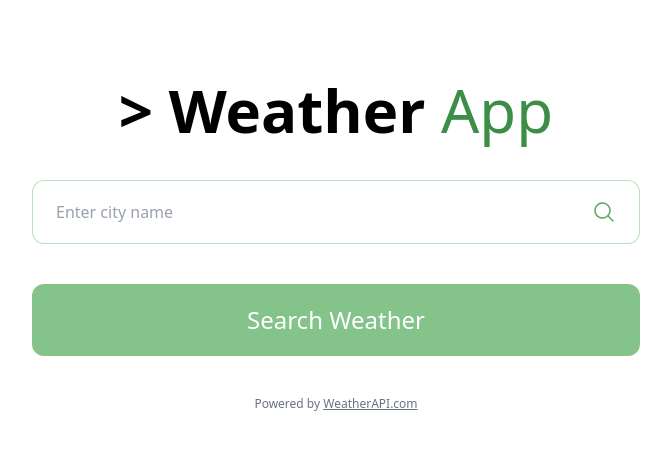
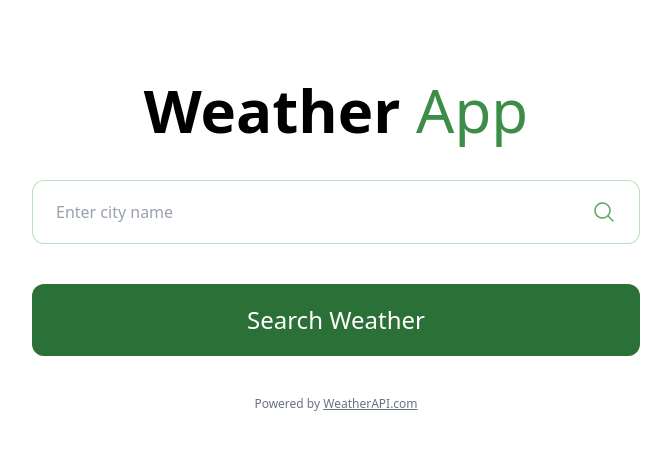
Before and after one commit to alexoesmith/weather-app, a Nuxt app: page / in a window 1280 px wide. Shown: the top 450 px of the page, without its empty margins (304-975 px from the left). Built offline with nearby package versions, Linux system fonts and the light colour scheme.

Commit message:
Google lighthouse suggestions from live domain

```diff
--- a/components/AppButton.vue
+++ b/components/AppButton.vue
@@ -1,6 +1,6 @@
 <template>
   <button
-    class="bg-effect-300 hover:bg-effect-400 text-white px-6 py-5 rounded-xl disabled:bg-effect-100 cursor-pointer text-2xl font-light focus:outline-none focus-visible:ring-2 focus-visible:ring-effect-400 transition-colors"
+    class="bg-effect-600 hover:bg-effect-500 text-white px-6 py-5 rounded-xl disabled:bg-effect-100 cursor-pointer text-2xl font-light focus:outline-none focus-visible:ring-2 focus-visible:ring-effect-400 transition-colors"
   >
     <slot />
   </button>
--- a/components/AppLogo.vue
+++ b/components/AppLogo.vue
@@ -3,6 +3,6 @@
     class="text-4xl sm:text-6xl font-bold text-center"
     aria-label="Weather App"
   >
-    > Weather <span class="text-effect-500 font-light">App</span>
+    Weather <span class="text-effect-500 font-light">App</span>
   </h1>
 </template>
--- a/nuxt.config.ts
+++ b/nuxt.config.ts
@@ -4,7 +4,16 @@ import tailwindcss from "@tailwindcss/vite";
 export default defineNuxtConfig({
   app: {
     head: {
+      htmlAttrs: {
+        lang: "en",
+      },
       title: "Weather App",
+      meta: [
+        {
+          name: "description",
+          content: "Weather App powered by WeatherAPI.com",
+        },
+      ],
     },
   },
 
```
